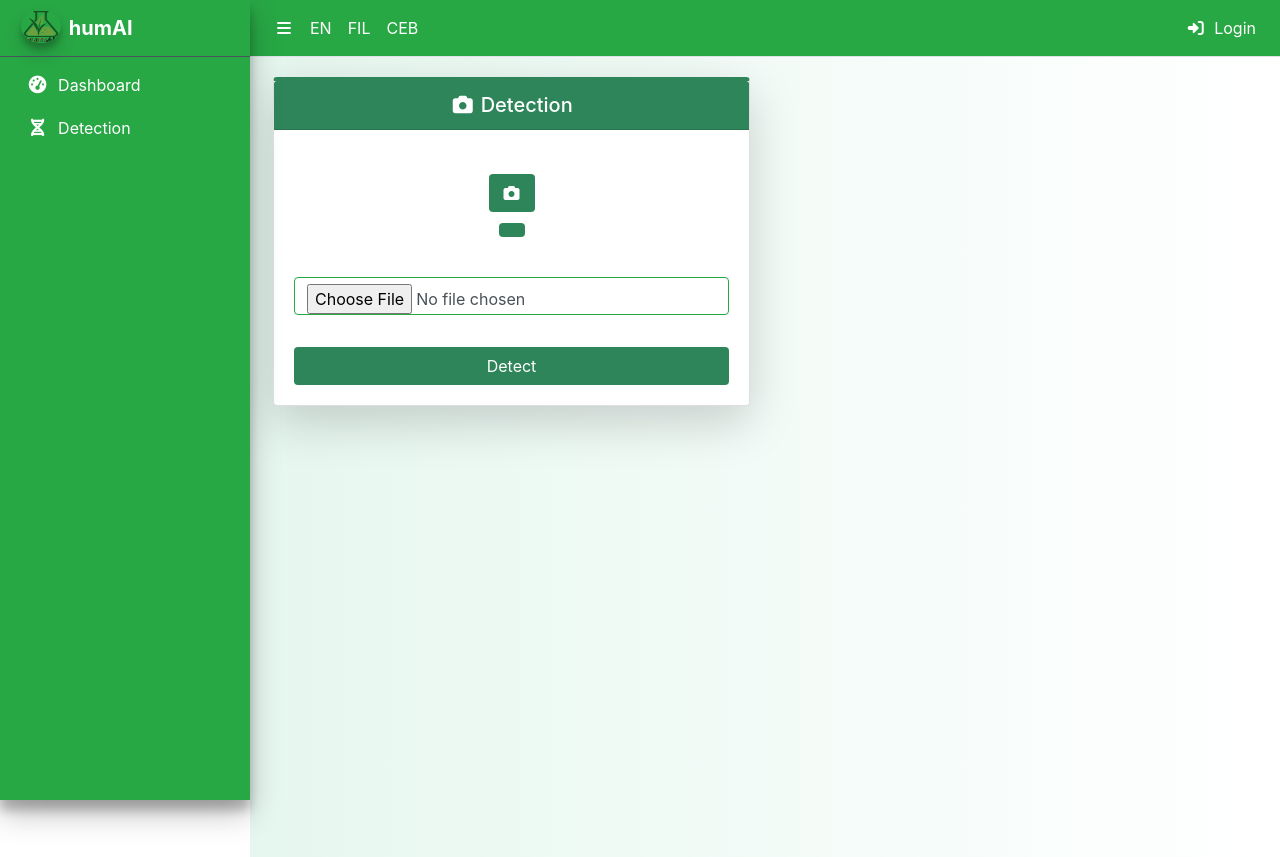
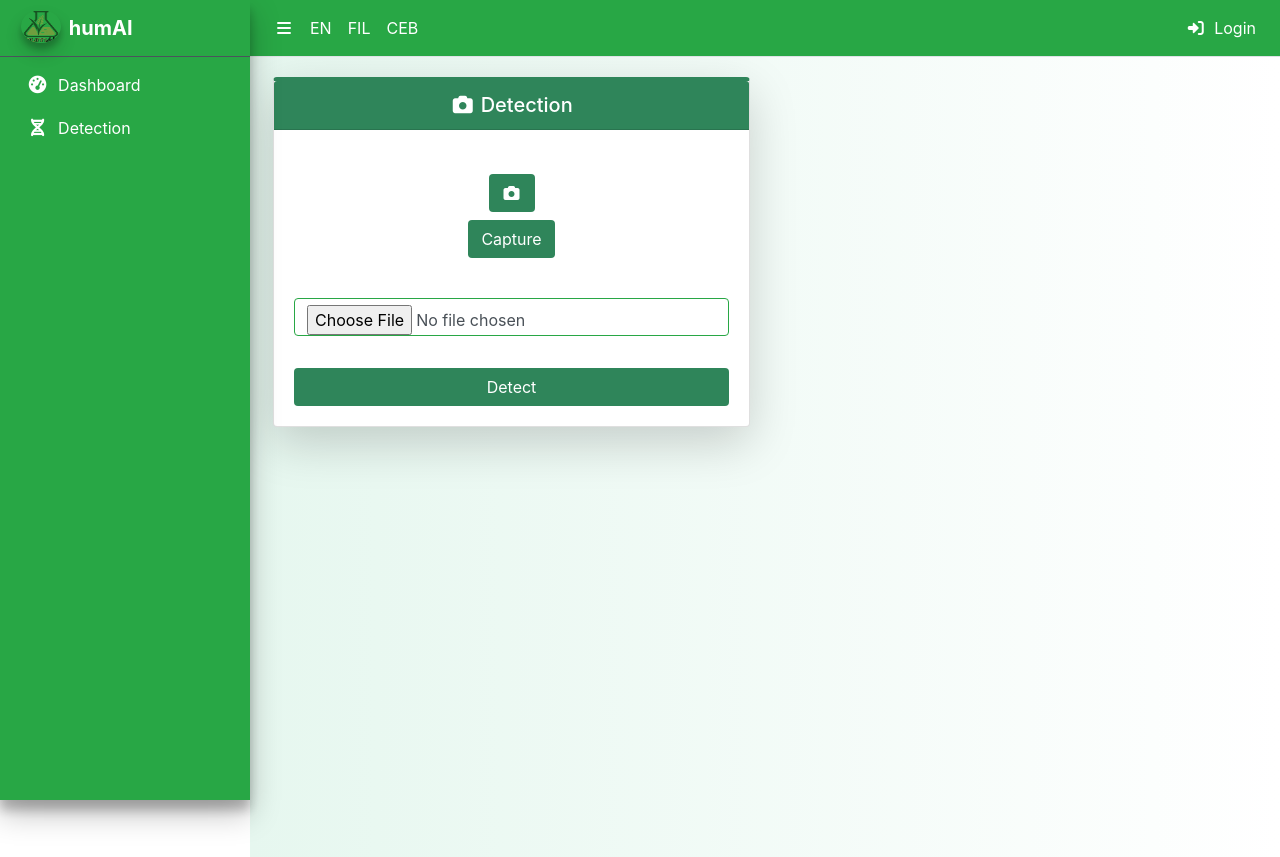
Before and after one commit to jaychelcalope-png/Humai, a Flask app: page /detect/ in a window 1280 px wide. Run offline with Flask 3, Linux system fonts and the light colour scheme; data comes from the database, SQL or seed files in the repository; both versions use the stored data as it was after the commit; parts of the project's set-up code (start-up, migrations or seed data) failed here and were passed over; some libraries are stand-ins or nearby versions.

Commit message:
adding a camera

```diff
--- a/app/templates/detect.html
+++ b/app/templates/detect.html
@@ -28,7 +28,7 @@
                        style="display:none; width:100%; margin-top:10px; border-radius:10px; border:1px solid #ccc;"></video>
 
                 <button type="button" class="btn mt-2" style="background-color:#2f855a; color:white;" id="capturePhotoBtn">
-                  {{ t["capture_photo"] }}
+                  {{ t["capture_photo"] }}Capture
                 </button>
 
                 <canvas id="cameraCanvas" style="display:none;"></canvas>
@@ -119,7 +119,7 @@
     capturePhotoBtn.style.display = 'none';
 
     canvas.toBlob((blob) => {
-        const file = new File([blob], capture_${Date.now()}.png, { type: 'image/png' });
+        const file = new File([blob], `capture_${Date.now()}.png`, { type: 'image/png' });
         const data = new FormData();
         data.append('image', file);
         fetch("", { method: "POST", body: data })
```
Also changed, not shown: app/static/uploads/capture_1765797572357.png (added), app/static/uploads/capture_1765797623523.png (added), instance/rice_disease.db.
